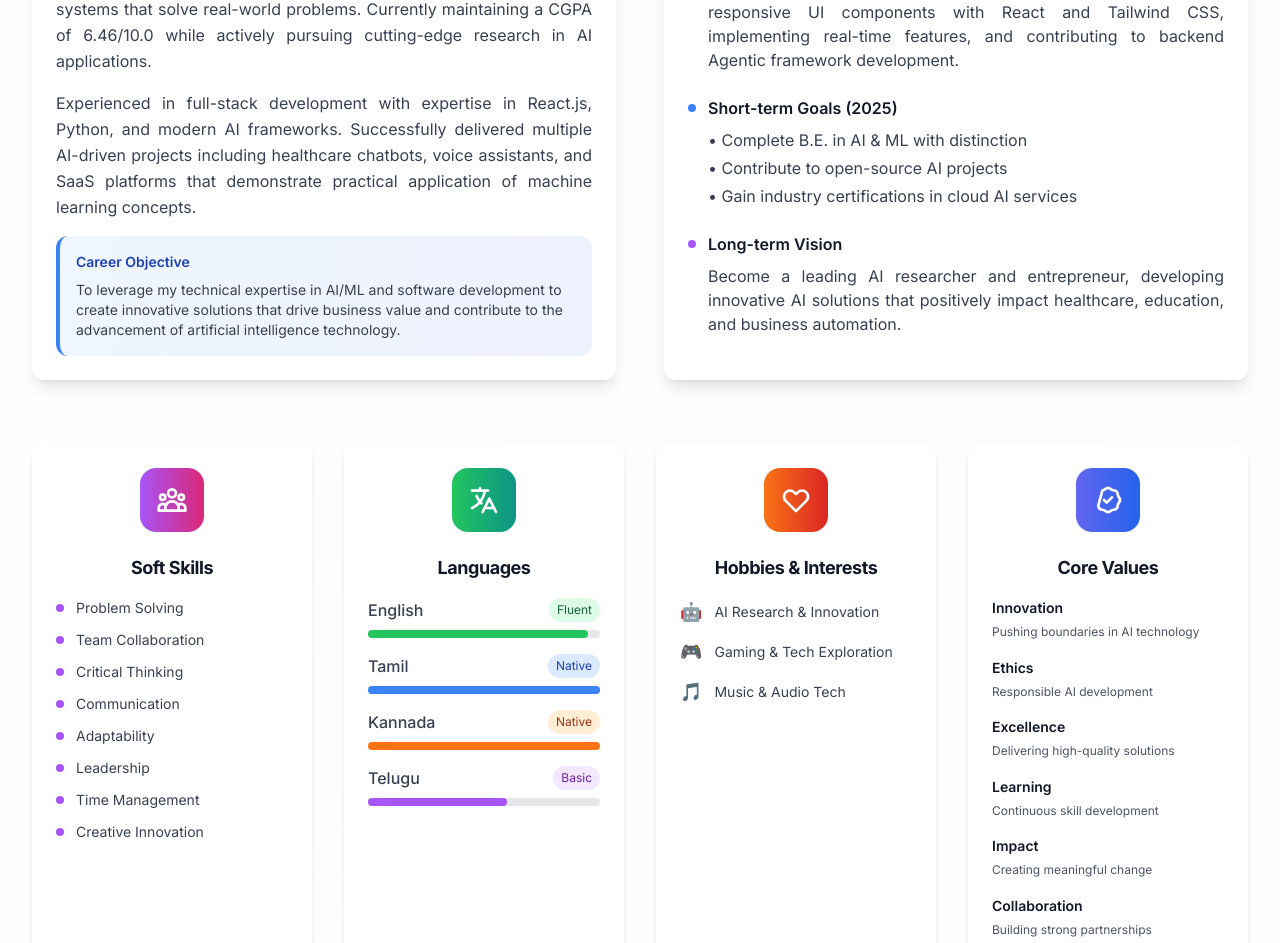
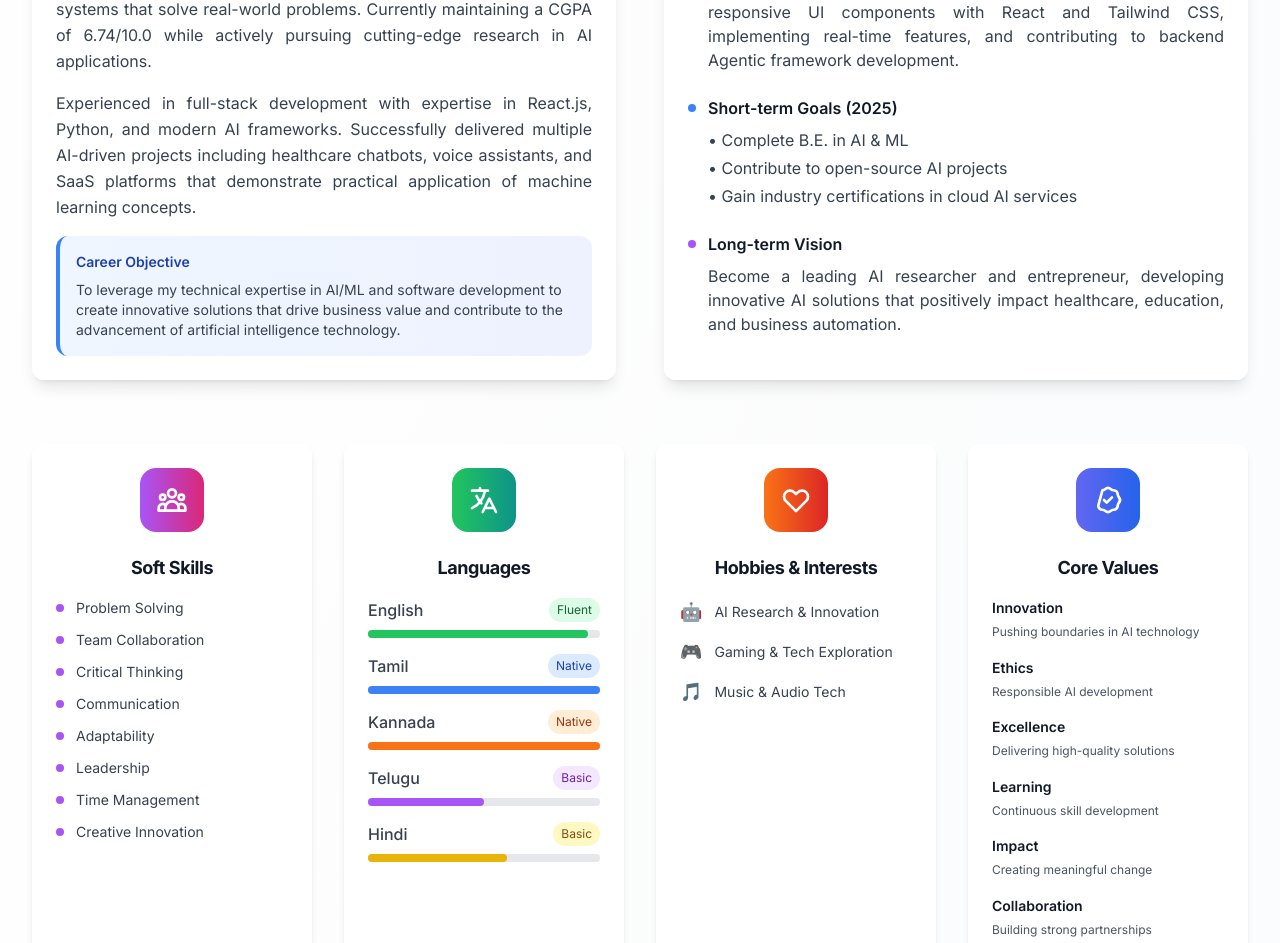
Before and after one commit to Rohith-AI-HUB/portfolio, a Next.js app: page / in a window 1280 px wide. Shown: the part 1309-2252 px from the top of the page. Built offline with nearby package versions, Linux system fonts and the light colour scheme.

Commit message:
docs(resume): update resume content and portfolio page with latest details
- Update CGPA from 6.46 to 6.74
- Add Hindi language skill and adjust proficiency levels
- Refine education goals and skills sections
- Minor formatting improvements in resume content

```diff
--- a/app/page.tsx
+++ b/app/page.tsx
@@ -228,7 +228,7 @@ export default function Portfolio() {
       location: "Bangalore, India",
       period: "Nov 2021 - Jun 2025 (Expected)",
       description:
-        "Currently pursuing Bachelor's degree in AI & ML with current CGPA: 6.46/10.0. Core courses include Machine Learning, Deep Learning, Data Structures, AI, and Computer Vision. Actively involved in research projects and AI development.",
+        "Currently pursuing Bachelor's degree in AI & ML with current CGPA: 6.74/10.0. Core courses include Machine Learning, Deep Learning, Data Structures, AI, and Computer Vision. Actively involved in research projects and AI development.",
       icon: "🎓",
     },
   ]
@@ -594,7 +594,7 @@ export default function Portfolio() {
                 <p className="text-gray-700 leading-relaxed text-base mb-4 text-justify">
                   Passionate AI & Machine Learning Engineering student at BMS College of Engineering with a strong
                   foundation in developing intelligent systems that solve real-world problems. Currently maintaining a
-                  CGPA of 6.46/10.0 while actively pursuing cutting-edge research in AI applications.
+                  CGPA of 6.74/10.0 while actively pursuing cutting-edge research in AI applications.
                 </p>
                 <p className="text-gray-700 leading-relaxed text-base mb-4 text-justify">
                   Experienced in full-stack development with expertise in React.js, Python, and modern AI frameworks.
@@ -641,7 +641,7 @@ export default function Portfolio() {
                     Short-term Goals (2025)
                   </h4>
                   <ul className="text-gray-700 ml-5 space-y-1">
-                    <li>• Complete B.E. in AI & ML with distinction</li>
+                    <li>• Complete B.E. in AI & ML</li>
                     <li>• Contribute to open-source AI projects</li>
                     <li>• Gain industry certifications in cloud AI services</li>
                   </ul>
@@ -753,7 +753,17 @@ export default function Portfolio() {
                       <span className="text-xs bg-purple-100 text-purple-800 px-2 py-1 rounded-full">Basic</span>
                     </div>
                     <div className="w-full bg-gray-200 rounded-full h-2">
-                      <div className="bg-purple-500 h-2 rounded-full" style={{ width: "60%" }}></div>
+                      <div className="bg-purple-500 h-2 rounded-full" style={{ width: "50%" }}></div>
+                    </div>
+                  </div>
+
+                  <div className="space-y-2">
+                    <div className="flex justify-between items-center">
+                      <span className="text-gray-700 font-medium">Hindi</span>
+                      <span className="text-xs bg-yellow-100 text-yellow-800 px-2 py-1 rounded-full">Basic</span>
+                    </div>
+                    <div className="w-full bg-gray-200 rounded-full h-2">
+                      <div className="bg-yellow-500 h-2 rounded-full" style={{ width: "60%" }}></div>
                     </div>
                   </div>
                 </div>
```
Also changed, not shown: 1 other file (tests, documents, lock files or other folders).
